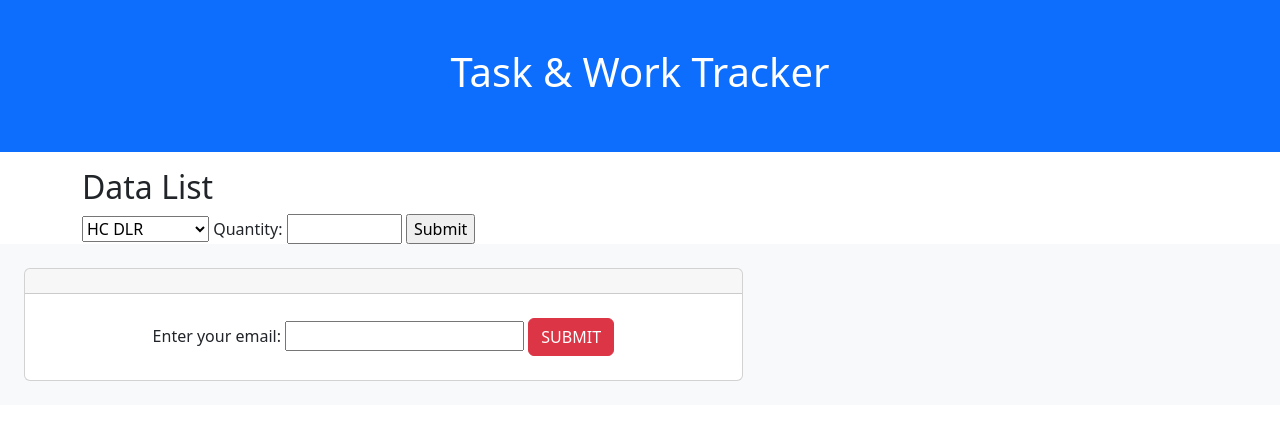
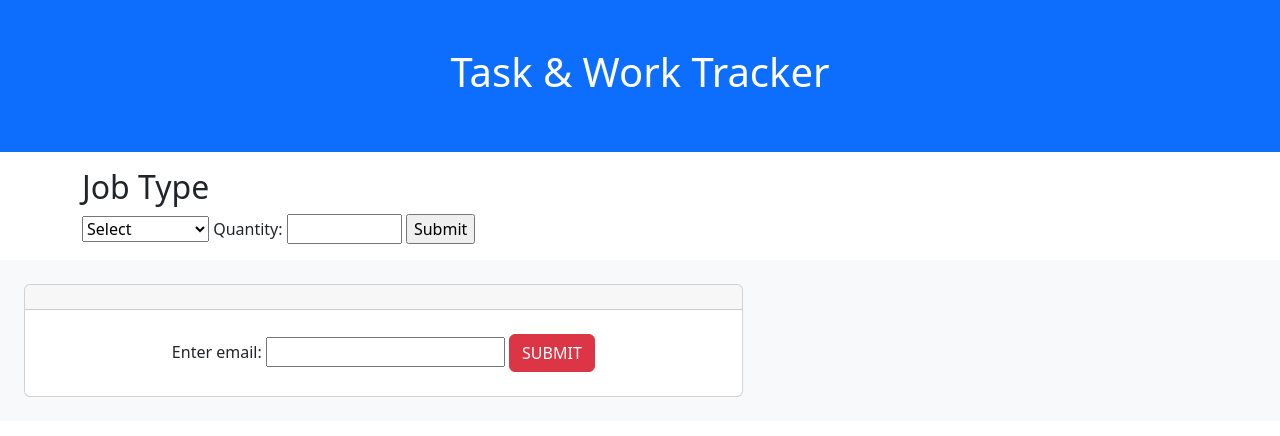
Before and after one commit to EthanGill1988/HCproject, a plain HTML site: page index.html in a window 1280 px wide. Drawn offline with nearby package versions, Linux system fonts and the light colour scheme.

Commit message:
finished product type. started logging of input.

```diff
--- a/index.html
+++ b/index.html
@@ -13,22 +13,25 @@
       <h1>Task & Work Tracker</h1>
     </header>
     <div class="container mt-3">
-        <h2>Data List</h2>
-        <select>
-            <option value="0">HC DLR</option>
-            <option value="1">HC HTE</option>
-            <option value="2">HC LRE</option>
-            <option value="3">HC Rosin</option>
-            <option value="4">Ref DLR</option>
-            <option value="5">Ref LRE</option>
-            <option value="6">Ref .5gr Rosin</option>
-            <option value="7">Pruf</option>
-            <option value="8">Buzz Box</option>
-            <option value="9">Kapricorn</option>
+        <h2>Job Type</h2>
+        <select id="options" onclick='choiceFunction()'>
+            <option value="0">Select</option>
+            <option value="HC DLR" id="hDlr">HC DLR</option>
+            <option value="HC HTE" id="hHte">HC HTE</option>
+            <option value="HC LRE">HC LRE</option>
+            <option value="HC Rosin">HC Rosin</option>
+            <option value="Ref DLR">Ref DLR</option>
+            <option value="Ref LRE">Ref LRE</option>
+            <option value="Ref .5gr Rosin">Ref .5gr Rosin</option>
+            <option value="Pruf">Pruf</option>
+            <option value="Buzz Box">Buzz Box</option>
+            <option value="Kapricorn">Kapricorn</option>
         </select>
         <label for="quantity">Quantity:</label>
-            <input type="number" id="quantity" name="quantity" min="1" max="50000">
-            <input type="submit">
+            <input type="number" id="quantity" name="quantity" min="1" max="50000" required>
+            <input type="submit" id="submit" onclick='quantityFunction()'>
+        <p id="boxIt"></p>
+        <p id="boxIt2"></p>
       </div>
     <main class="flex-row justify-center align-center col-auto p-4 bg-light">
       <section class="card card-rounded col-7 bg-white">
@@ -38,7 +41,7 @@
           </h2>
         </header>
         <div class="text-center p-4">
-         <label for="email">Enter your email:</label>
+         <label for="email">Enter email:</label>
             <input type="email" id="email" name="email">
           <button class="btn btn-danger" id="fetch-button">
             SUBMIT
--- a/script.js
+++ b/script.js
@@ -1,4 +1,24 @@
-      let text = 'Value2';
+function choiceFunction() {
+    var x = document.getElementById('options').value;
+    document.getElementById('boxIt').innerHTML = x;
+
+}
+
+function quantityFunction() {
+    var y = document.getElementById('quantity').value;
+    document.getElementById('boxIt2').innerHTML = y;
+
+}
+
+function pointCalculator() {
+    var score = x.concat(y);
+}
+
+
+
+
+
+      let text = 'Value0';
       $("select option").filter(function() {
           //may want to use $.trim in here
           return $(this).text() == text;
```
